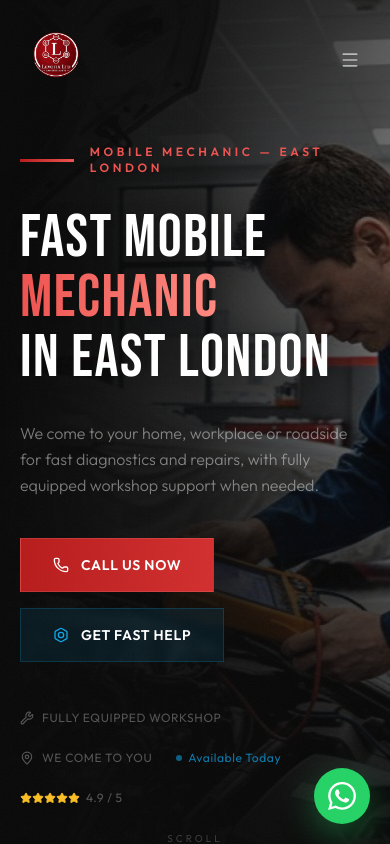
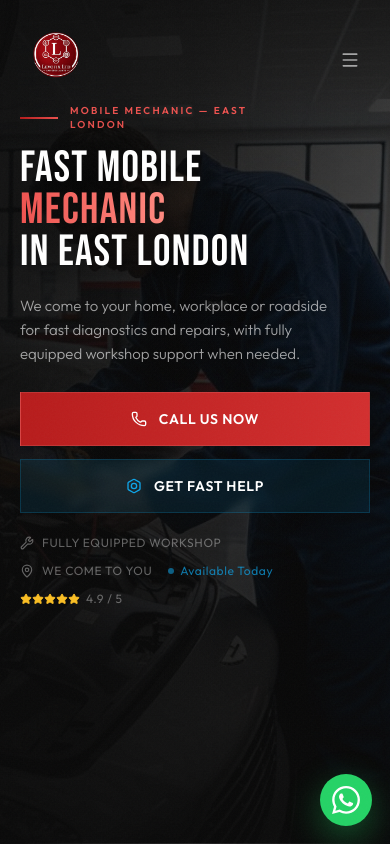
Before and after one commit to yanneettop/levofix, a React (Vite) app: page / in a window 390 px wide. Shown: the top 844 px of the page. Built offline with nearby package versions, Linux system fonts and the light colour scheme.

Commit message:
Fix mobile hero layout

```diff
--- a/src/index.css
+++ b/src/index.css
@@ -115,3 +115,195 @@
   .animation-delay-600 { animation-delay: 600ms; }
   .animation-delay-700 { animation-delay: 700ms; }
 }
+
+@media (max-width: 768px) {
+  .hero {
+    min-height: 100svh;
+    align-items: flex-start;
+  }
+
+  .hero-bg {
+    transform: none !important;
+  }
+
+  .hero-bg-image {
+    height: 100%;
+    object-position: 65% center;
+    animation: none;
+  }
+
+  .hero-overlay-side {
+    background: linear-gradient(
+      90deg,
+      rgba(10, 10, 10, 0.9) 0%,
+      rgba(10, 10, 10, 0.76) 48%,
+      rgba(10, 10, 10, 0.5) 100%
+    );
+  }
+
+  .hero-overlay-mobile {
+    background: rgba(10, 10, 10, 0.28);
+  }
+
+  .hero-overlay-bottom {
+    background: linear-gradient(
+      0deg,
+      rgba(10, 10, 10, 0.88) 0%,
+      rgba(10, 10, 10, 0.42) 34%,
+      rgba(10, 10, 10, 0.08) 70%
+    );
+  }
+
+  .hero-shell {
+    padding-top: 112px;
+    padding-bottom: calc(86px + env(safe-area-inset-bottom));
+    min-height: 100svh;
+    display: flex;
+    align-items: flex-start;
+  }
+
+  .hero-content {
+    max-width: 100%;
+    width: 100%;
+  }
+
+  .hero-eyebrow {
+    gap: 12px;
+    margin-bottom: 18px;
+  }
+
+  .hero-eyebrow .rule-accent {
+    width: 38px;
+    height: 2px;
+  }
+
+  .hero-eyebrow span {
+    max-width: 210px;
+    font-size: 11px;
+    letter-spacing: 0.24em;
+    line-height: 1.4;
+  }
+
+  .hero .hero-title {
+    max-width: 95%;
+    margin-bottom: 22px;
+    font-size: clamp(40px, 11.8vw, 56px);
+    line-height: 0.95;
+    letter-spacing: 0.03em;
+  }
+
+  .hero .hero-copy {
+    max-width: 92%;
+    margin-bottom: 0;
+    color: rgba(255, 255, 255, 0.62);
+    font-size: 16px;
+    line-height: 1.65;
+  }
+
+  .hero-actions {
+    width: 100%;
+    max-width: 360px;
+    margin-top: 28px;
+    margin-bottom: 26px;
+    gap: 13px;
+  }
+
+  .hero-actions a,
+  .hero-actions button {
+    width: 100%;
+    min-height: 52px;
+    justify-content: center;
+  }
+
+  .hero-content > div:last-child {
+    max-width: 340px;
+    gap: 14px 18px;
+    color: rgba(255, 255, 255, 0.36);
+  }
+
+  .hero > .absolute.bottom-8 {
+    display: none;
+  }
+
+  .whatsapp-float {
+    right: 18px;
+    bottom: calc(18px + env(safe-area-inset-bottom));
+  }
+}
+
+@media (max-width: 480px) {
+  .hero-bg-image {
+    object-position: 68% center;
+  }
+
+  .hero-shell {
+    padding-left: 20px;
+    padding-right: 20px;
+    padding-top: 104px;
+    padding-bottom: calc(78px + env(safe-area-inset-bottom));
+  }
+
+  .hero-eyebrow {
+    margin-bottom: 16px;
+  }
+
+  .hero-eyebrow span {
+    max-width: 190px;
+    font-size: 10px;
+    letter-spacing: 0.22em;
+  }
+
+  .hero .hero-title {
+    max-width: 96%;
+    margin-bottom: 20px;
+    font-size: clamp(37px, 11.2vw, 50px);
+    line-height: 0.96;
+  }
+
+  .hero .hero-copy {
+    max-width: 94%;
+    font-size: 15px;
+    line-height: 1.62;
+  }
+
+  .hero-actions {
+    max-width: 100%;
+    margin-top: 25px;
+    margin-bottom: 22px;
+  }
+
+  .hero-actions a,
+  .hero-actions button {
+    min-height: 50px;
+    padding-left: 24px;
+    padding-right: 24px;
+  }
+
+  .hero-content > div:last-child {
+    gap: 12px 16px;
+  }
+
+  .whatsapp-float a {
+    height: 52px;
+    width: 52px;
+  }
+}
+
+@media (max-width: 380px) {
+  .hero-shell {
+    padding-top: 96px;
+  }
+
+  .hero .hero-title {
+    font-size: clamp(36px, 11.5vw, 48px);
+  }
+
+  .hero .hero-copy {
+    font-size: 14px;
+    line-height: 1.55;
+  }
+
+  .hero-actions {
+    margin-top: 22px;
+  }
+}
--- a/src/sections/CTA.tsx
+++ b/src/sections/CTA.tsx
@@ -341,7 +341,7 @@ const CTA = () => {
       </AnimatePresence>
 
       {/* Floating WhatsApp button (mobile) */}
-      <div className="fixed bottom-5 right-5 z-30 lg:hidden">
+      <div className="whatsapp-float fixed bottom-5 right-5 z-30 lg:hidden">
         <a
           href={WHATSAPP_URL}
           target="_blank"
--- a/src/sections/Hero.tsx
+++ b/src/sections/Hero.tsx
@@ -32,33 +32,33 @@ const Hero = () => {
   return (
     <section
       id="home"
-      className="relative min-h-[100svh] flex items-end lg:items-center overflow-hidden"
+      className="hero relative min-h-[100svh] flex items-end lg:items-center overflow-hidden"
     >
       {/* Background */}
       <div className="absolute inset-0">
         <div
-          className="absolute inset-0 overflow-hidden will-change-transform"
+          className="hero-bg absolute inset-0 overflow-hidden will-change-transform"
           style={{ transform: `translateY(${parallax}px)` }}
         >
           <img
             src="/hero-new.jpg"
             alt="Levofix LTD — mobile mechanic team working on a car in London"
-            className="w-full h-[120%] object-cover object-center animate-ken-burns"
+            className="hero-bg-image w-full h-[120%] object-cover object-center animate-ken-burns"
           />
         </div>
         {/* Cinematic overlays */}
-        <div className="absolute inset-0 bg-gradient-to-r from-[#0a0a0a] via-[#0a0a0a]/75 to-transparent" />
-        <div className="absolute inset-0 bg-[#0a0a0a]/25 sm:bg-transparent" />
-        <div className="absolute inset-0 bg-gradient-to-t from-[#0a0a0a] via-[#0a0a0a]/40 to-transparent" />
+        <div className="hero-overlay hero-overlay-side absolute inset-0 bg-gradient-to-r from-[#0a0a0a] via-[#0a0a0a]/75 to-transparent" />
+        <div className="hero-overlay hero-overlay-mobile absolute inset-0 bg-[#0a0a0a]/25 sm:bg-transparent" />
+        <div className="hero-overlay hero-overlay-bottom absolute inset-0 bg-gradient-to-t from-[#0a0a0a] via-[#0a0a0a]/40 to-transparent" />
         <div className="absolute inset-0 bg-gradient-to-b from-[#0a0a0a]/60 via-transparent to-transparent" />
         {/* Red ambient glow */}
         <div className="absolute bottom-0 left-0 w-[500px] h-[500px] bg-brand-red/8 rounded-full blur-[150px]" />
       </div>
 
       {/* Content */}
-      <div className="relative z-10 w-full section-padding pb-24 pt-36 sm:pb-24 sm:pt-40 lg:pb-16 lg:pt-28 xl:pt-24">
+      <div className="hero-shell relative z-10 w-full section-padding pb-24 pt-36 sm:pb-24 sm:pt-40 lg:pb-16 lg:pt-28 xl:pt-24">
         <div className="relative w-full">
-          <div className="max-w-3xl">
+          <div className="hero-content max-w-3xl">
 
             {/* Eyebrow */}
             <motion.div
@@ -66,7 +66,7 @@ const Hero = () => {
               initial="hidden"
               animate="visible"
               transition={{ duration: 0.7, ease: [0.22, 1, 0.36, 1] }}
-              className="flex items-center gap-4 mb-8"
+              className="hero-eyebrow flex items-center gap-4 mb-8"
             >
               <div className="rule-accent" />
               <span className="text-brand-redLight text-xs font-outfit font-semibold tracking-[0.3em] uppercase">
@@ -80,7 +80,7 @@ const Hero = () => {
               initial="hidden"
               animate="visible"
               transition={{ duration: 0.8, delay: 0.15, ease: [0.22, 1, 0.36, 1] }}
-              className="font-bebas text-5xl min-[360px]:text-6xl sm:text-7xl md:text-8xl lg:text-[7rem] xl:text-[8rem] text-white leading-[0.9] mb-8 tracking-wide drop-shadow-[0_4px_24px_rgba(0,0,0,0.9)]"
+              className="hero-title font-bebas text-5xl min-[360px]:text-6xl sm:text-7xl md:text-8xl lg:text-[7rem] xl:text-[8rem] text-white leading-[0.9] mb-8 tracking-wide drop-shadow-[0_4px_24px_rgba(0,0,0,0.9)]"
             >
               FAST MOBILE<br />
               <span className="text-gradient-red">MECHANIC</span><br />
@@ -93,7 +93,7 @@ const Hero = () => {
               initial="hidden"
               animate="visible"
               transition={{ duration: 0.7, delay: 0.3, ease: [0.22, 1, 0.36, 1] }}
-              className="text-white/45 text-base sm:text-lg max-w-xl mb-10 leading-relaxed font-outfit font-light"
+              className="hero-copy text-white/45 text-base sm:text-lg max-w-xl mb-10 leading-relaxed font-outfit font-light"
             >
               We come to your home, workplace or roadside for fast diagnostics
               and repairs, with fully equipped workshop support when needed.
@@ -105,7 +105,7 @@ const Hero = () => {
               initial="hidden"
               animate="visible"
               transition={{ duration: 0.7, delay: 0.45, ease: [0.22, 1, 0.36, 1] }}
-              className="flex flex-col sm:flex-row items-start gap-4 mb-12"
+              className="hero-actions flex flex-col sm:flex-row items-start gap-4 mb-12"
             >
               <motion.a
                 href="tel:07880037742"
```
